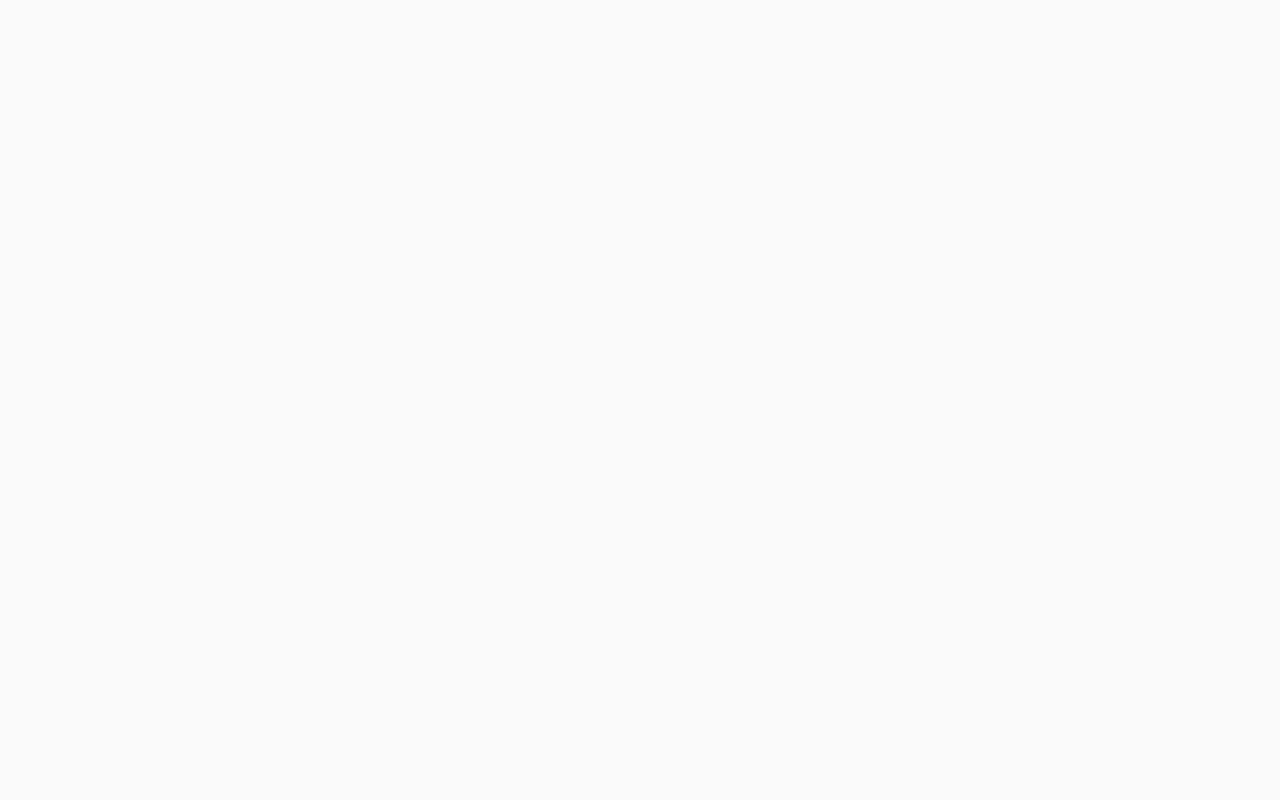
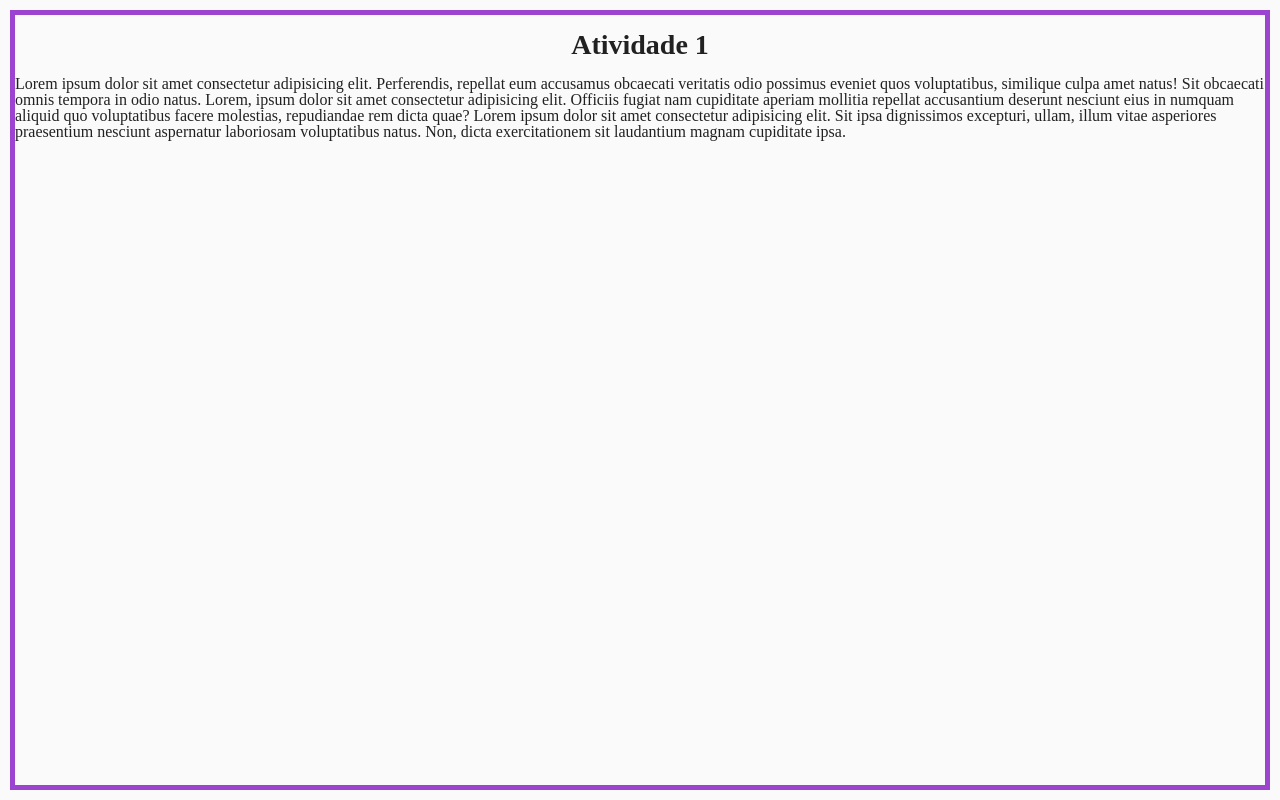
Before and after one commit to xulinha-star/introducao-vitejs, a React (Vite) app: page /Atividade/1 in a window 1280 px wide. Before the commit this address had no page. Built offline with nearby package versions, Linux system fonts and the light colour scheme.

Commit message:
atividade css 23-03

```diff
--- a/src/App.jsx
+++ b/src/App.jsx
@@ -3,6 +3,8 @@ import {Routes, Route} from 'react-router-dom';
 import Home from "./pages/home";
 import Exemplo01 from './pages/exemplos/ex-01';
 import Exemplo02 from './pages/exemplos/ex-02';
+
+import Atividade01 from './pages/atividades/atv-01';
 
 function App() {
 
@@ -11,6 +13,8 @@ function App() {
       <Route path="/" element={<Home/>} />
       <Route path = "/exemplo/1"  element={<Exemplo01/>} />
       <Route path = "/exemplo/2" element={<Exemplo02/>} />
+
+      <Route path = "/Atividade/1"  element={<Atividade01/>} />
     </Routes>
   )
 }
--- /dev/null
+++ b/src/pages/atividades/atv-01/index.jsx
@@ -0,0 +1,18 @@
+import styles from './index.module.css';
+
+function Atividade01(){
+    return (
+         <div className={styles.container}>
+        <>
+          <h1> Atividade 1</h1>
+          <p>
+        Lorem ipsum dolor sit amet consectetur adipisicing elit. Perferendis, repellat eum accusamus obcaecati veritatis odio possimus eveniet quos voluptatibus, similique culpa amet natus! Sit obcaecati omnis tempora in odio natus.
+        Lorem, ipsum dolor sit amet consectetur adipisicing elit. Officiis fugiat nam cupiditate aperiam mollitia repellat accusantium deserunt nesciunt eius in numquam aliquid quo voluptatibus facere molestias, repudiandae rem dicta quae?
+        Lorem ipsum dolor sit amet consectetur adipisicing elit. Sit ipsa dignissimos excepturi, ullam, illum vitae asperiores praesentium nesciunt aspernatur laboriosam voluptatibus natus. Non, dicta exercitationem sit laudantium magnam cupiditate ipsa.
+      </p>
+        </>
+        </div>
+    )
+}
+
+export default Atividade01;
--- /dev/null
+++ b/src/pages/atividades/atv-01/index.module.css
@@ -0,0 +1,9 @@
+.container {
+    display: flex;
+    flex: 1;
+    flex-direction: column;
+    align-items: center;
+    border: 5px solid #9c44cf;
+    /* width: 100%;  */
+    max-width: 1440px;
+}
--- a/src/pages/home/index.jsx
+++ b/src/pages/home/index.jsx
@@ -15,6 +15,9 @@ function Home() {
             </div>
             <div className={styles.containerItens}>
                 <h2>Atividades</h2>
+
+         <Link to="/Atividade/1">Atividade 1 - Uso de CSS </Link>
+
             </div>
         </div>
     )
```
